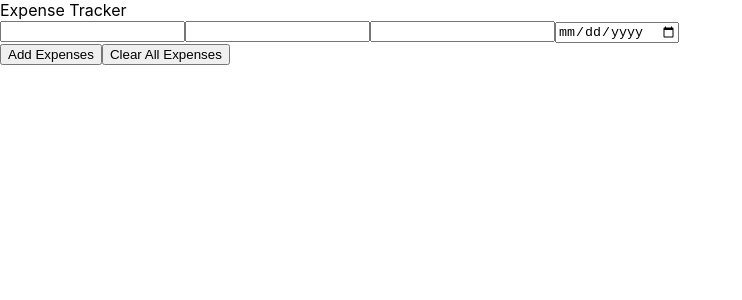
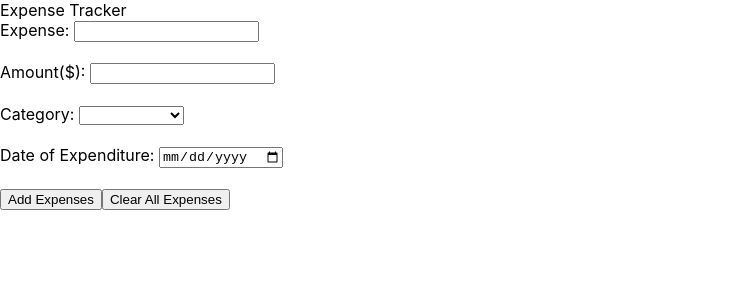
Before and after one commit to shinyi-a/expense-tracker, a React (Create React App) app: page / in a window 1280 px wide. Shown: the top 300 px of the page, without its empty margins (0-742 px from the left). Built offline with nearby package versions, Linux system fonts and the light colour scheme.

Commit message:
added labels and spacing for form. change catergory type from text to dropdown list

```diff
--- a/src/App.js
+++ b/src/App.js
@@ -44,7 +44,7 @@ function App() {
     console.log(userInput);
   };
 
-  //store expense item in local storage
+  //store expense item in local storage and clear form
   const handleSubmit = (e) => {
     e.preventDefault();
     count++;
@@ -58,6 +58,8 @@ function App() {
       Category: "",
       ExpenseDate: "",
     });
+    let dropDown = document.getElementById("cat");
+    dropDown.selectedIndex = "";
   };
 
   //clear all items in local storage
@@ -75,30 +77,45 @@ function App() {
       <header className="App-header">Expense Tracker</header>
       <div>
         <form>
+          <label htmlFor="Item">Expense: </label>
           <input
             type="text"
             name="Item"
             value={userInput.Item}
             onChange={handleChange}
           />
+          <br />
+          <br />
+          <label htmlFor="Amount">Amount($): </label>
           <input
             type="text"
             name="Amount"
             value={userInput.Amount}
             onChange={handleChange}
           />
-          <input
-            type="text"
-            name="Category"
-            value={userInput.Category}
-            onChange={handleChange}
-          />
+          <br />
+          <br />
+          <label htmlFor="Category">Category: </label>
+          <select name="Category" onChange={handleChange} id="cat">
+            <option value=""></option>
+            <option value="Food">Food</option>
+            <option value="Entertainment">Entertainment</option>
+            <option value="Shopping">Shopping</option>
+            <option value="Bills">Bills</option>
+            <option value="Insurance">Insurance</option>
+            <option value="Loans">Loans</option>
+          </select>
+          <br />
+          <br />
+          <label htmlFor="Amount">Date of Expenditure: </label>
           <input
             type="date"
             name="ExpenseDate"
             value={userInput.ExpenseDate}
             onChange={handleChange}
           />
+          <br />
+          <br />
         </form>
         <button onClick={handleSubmit}>Add Expenses</button>
         <button onClick={handleDelete}>Clear All Expenses</button>
```
